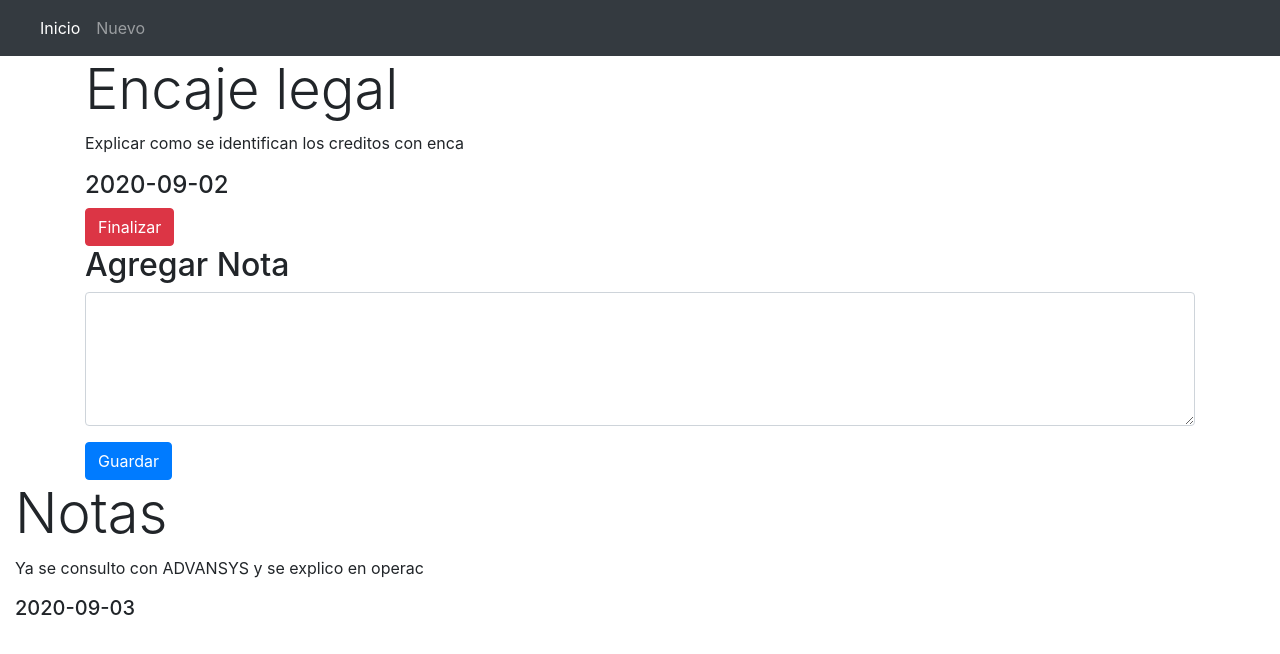
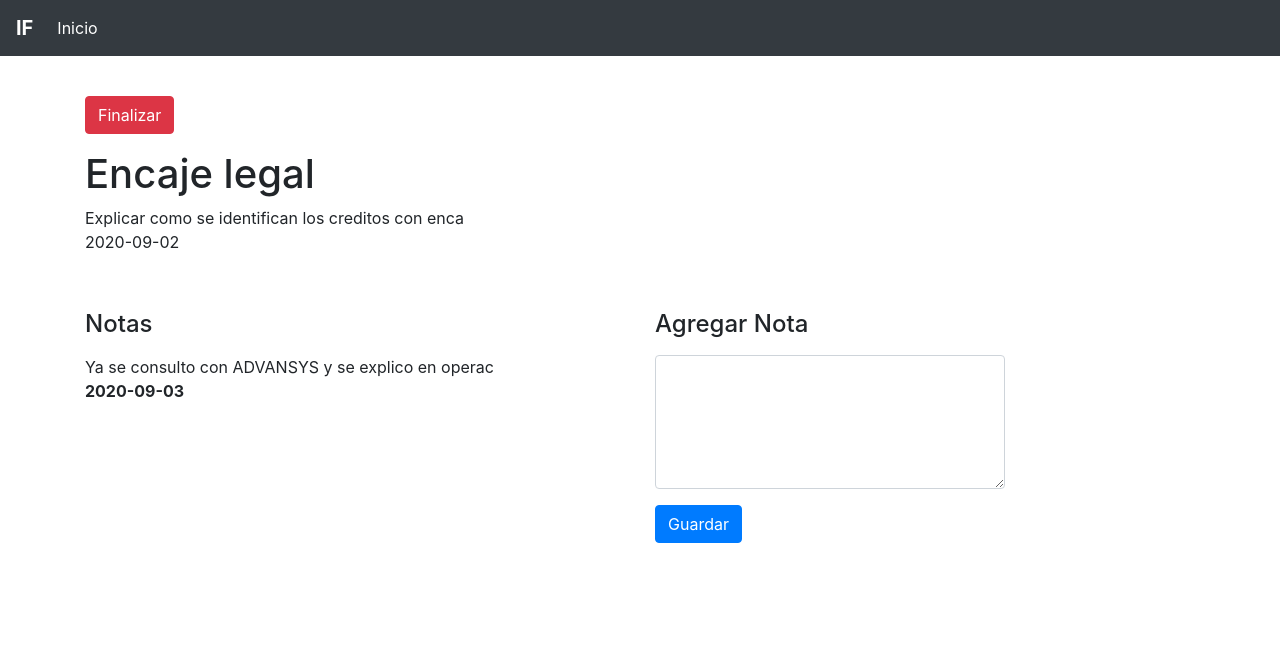
Before and after one commit to fortunaign/pendienes, a PHP site: page /pes_coment.php?id=1 in a window 1280 px wide. Shown: the top 654 px of the page. Run offline with PHP 8.4, Linux system fonts and the light colour scheme; data comes from the database, SQL or seed files in the repository.

Commit message:
Version 1.0

```diff
--- a/database/pes_process.php
+++ b/database/pes_process.php
@@ -27,7 +27,7 @@ if(isset($_POST['pes_coment'])){
 }
 
 if(isset($_POST['add_details'])){
-    $sql="INSERT INTO pes_areas(pes_detalles) VALUES('".$_POST['details']."')";
+    $sql="INSERT INTO pes_areas(pes_area) VALUES('".$_POST['details']."')";
     if($conn->query($sql) === TRUE){
         echo "Agregado";
     }else{
--- a/pes_coment.php
+++ b/pes_coment.php
@@ -9,36 +9,22 @@ if($result->num_rows > 0){
     while($row = $result->fetch_assoc()){
         $id=$row['pes_id'];
 ?>
-<h2 class="display-4">
 <div class="row">
-
-    <div class="col-sm-6">
-        <?php echo $row['pes_titulo']; ?>
-            </h2>
+    <div class="col-12 my-4">
+    <form action="database\pes_process.php" method="post" class="my-3"><input type="hidden" name="pes_id" value="<?php echo $id; ?>"><input type="submit" value="Finalizar" name="pes_cerrar" class="btn btn-danger"></form>
+        <h1><?php echo $row['pes_titulo']; ?></h1>
         <p>
             <?php echo $row['pes_detalles']; ?>
+            <br>
+            <?php echo $row['pes_fecha']; ?>
         </p>
-            <h4>
-            <?php echo $row['pes_fecha']; ?>
-            </h4>
+    </div>
 <?php
         }
     }
 ?>
-        <form action="database\pes_process.php" method="post"><input type="hidden" name="pes_id" value="<?php echo $id; ?>"><input type="submit" value="Finalizar" name="pes_cerrar" class="btn btn-danger"></form>
-
-        <form action="database\pes_process.php" method="POST">
-            <input type="hidden" name="id" value="<?php echo $id; ?>">
-            <h2 for="">Agregar Nota</h2>
-            <div class="form-group">
-            <textarea name="comentario" id="" cols="30" rows="5" class="form-control"></textarea>
-            </div>
-            <input type="submit" value="Guardar" name="pes_coment" class="btn btn-primary">
-        </form>
-    </div>
-
     <div class="col-sm-6">
-        <h3 class="display-4">Notas</h3>
+        <h4 class="my-3">Notas</h4>
         <?php
             $sql="SELECT * FROM pes_coment WHERE pes_id=".$_GET['id'];
             $result=$conn->query($sql);
@@ -47,13 +33,24 @@ if($result->num_rows > 0){
             ?>
             <p>
                 <?php echo $row['pes_coment']; ?>
+                <br>
+                <strong><?php echo $row['pes_fecha']; ?></strong>
             </p>
-            <h5><?php echo $row['pes_fecha']; ?></h5>
             <?php
                 }
             }
             $conn->close();
         ?>
     </div>
+    <div class="col-sm-4">
+        <form action="database\pes_process.php" method="POST">
+            <input type="hidden" name="id" value="<?php echo $id; ?>">
+            <h4 for="" class="my-3">Agregar Nota</h4>
+            <div class="form-group">
+            <textarea name="comentario" id="" cols="30" rows="5" class="form-control"></textarea>
+            </div>
+            <input type="submit" value="Guardar" name="pes_coment" class="btn btn-primary">
+        </form>
+    </div>
 </div>
 <?php require 'pes_footer.php'; ?>
--- a/pes_navbar.php
+++ b/pes_navbar.php
@@ -12,15 +12,16 @@
 </head>
 <body ng-app="pendientes">
 <nav class="navbar navbar-expand-lg navbar-dark bg-dark">
-  <a class="navbar-brand" href="#"></a>
+<strong><a class="navbar-brand" href="index.php">IF</a></strong>
   <button class="navbar-toggler" type="button" data-toggle="collapse" data-target="#navbarNavAltMarkup" aria-controls="navbarNavAltMarkup" aria-expanded="false" aria-label="Toggle navigation">
     <span class="navbar-toggler-icon"></span>
   </button>
   <div class="collapse navbar-collapse" id="navbarNavAltMarkup">
     <div class="navbar-nav">
       <a class="nav-link active" href="index.php">Inicio <span class="sr-only">(current)</span></a>
-      <a class="nav-link" href="#!pes_input">Nuevo</a>
+
       <!--
+        <a class="nav-link" href="#!pes_input">Nuevo</a>
       <a class="nav-link" href="#">Pricing</a>
       <a class="nav-link disabled" href="#" tabindex="-1" aria-disabled="true">Disabled</a>-->
     </div>
```
Also changed, not shown: pes_input.php (+15 -5 lines), pes_lista.php (+23 -10 lines). Lines whose indentation alone changed are shown as unchanged.
